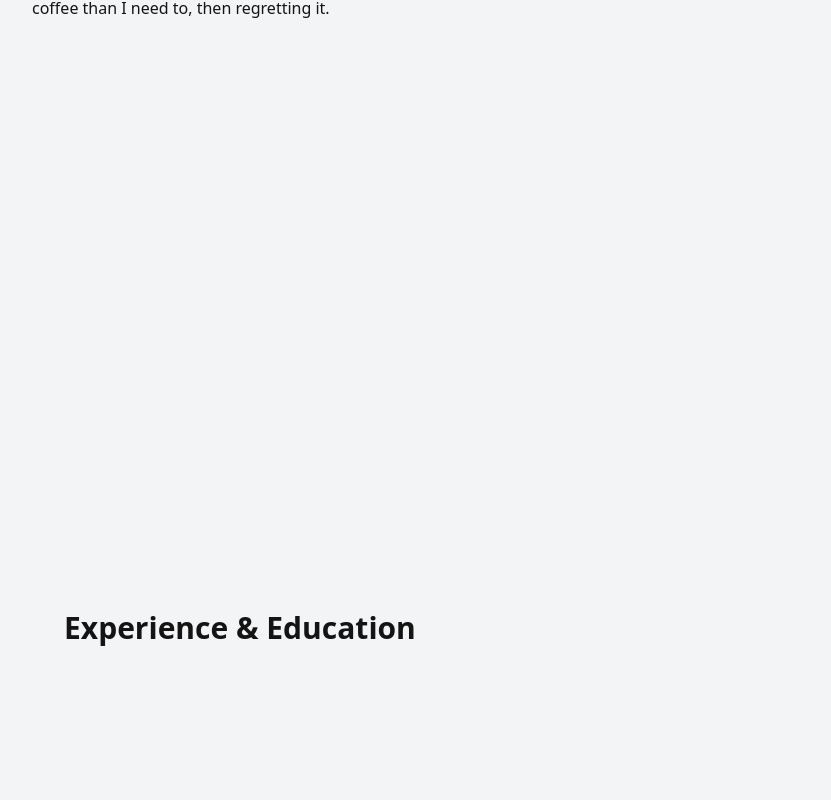
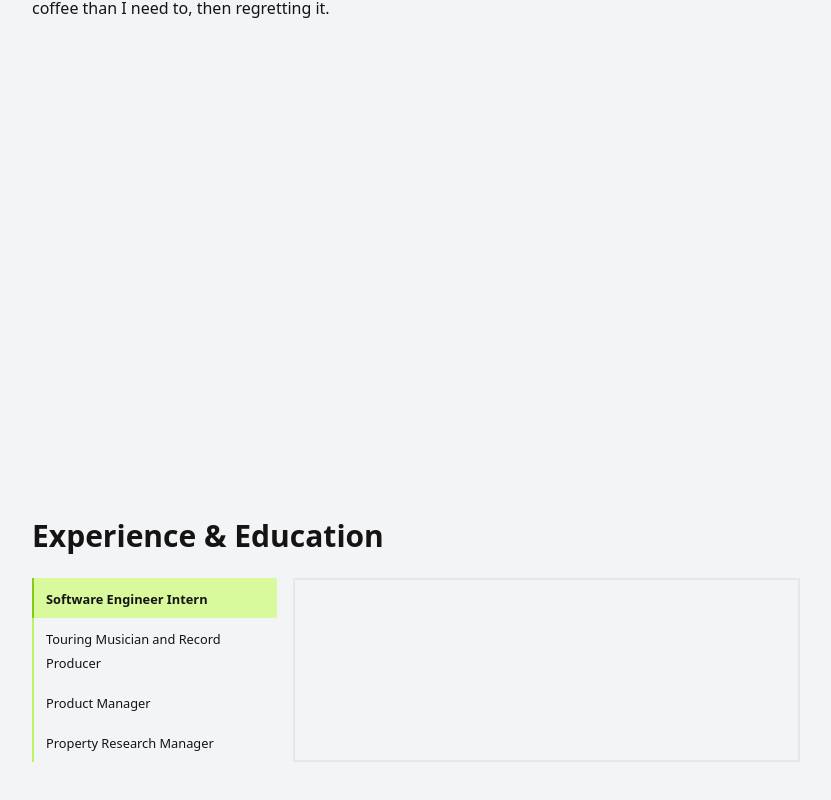
Before and after one commit to danjzych/portfolio-website, a SvelteKit app: page / in a window 1280 px wide. Shown: the part 1360-2160 px from the top of the page, without its empty margins (224-1055 px from the left). Built offline with nearby package versions, Linux system fonts and the light colour scheme.

Commit message:
Added ToggleBar component for selecting view within experience component

```diff
--- /dev/null
+++ b/src/components/ExperienceItem.svelte
@@ -0,0 +1,5 @@
+<script lang="ts">
+	export let experience;
+</script>
+
+<div class="col-span-4 border-2"></div>
--- a/src/components/NavBar.svelte
+++ b/src/components/NavBar.svelte
@@ -1,6 +1,6 @@
 <script lang="ts">
 	import { onMount } from 'svelte';
-	import { fly, slide } from 'svelte/transition';
+	import { fly } from 'svelte/transition';
 
 	let visible = false;
 	let mainVisible = false;
@@ -49,26 +49,26 @@
 					<a
 						href="#about"
 						on:click|preventDefault={handleClick}
-						transition:slide|global={{ delay: 0 }}>About</a
+						transition:fly|global={{ delay: 0, y: -20 }}>About</a
 					>
 					<a
 						href="#experience"
 						on:click|preventDefault={handleClick}
-						transition:slide|global={{ delay: 200 }}>Experience</a
+						transition:fly|global={{ delay: 200, y: -20 }}>Experience</a
 					>
 					<a
 						href="#projects"
 						on:click|preventDefault={handleClick}
-						transition:slide|global={{ delay: 400 }}>Projects</a
+						transition:fly|global={{ delay: 400, y: -20 }}>Projects</a
 					>
 					<a
 						href="#contact"
 						on:click|preventDefault={handleClick}
-						transition:slide|global={{ delay: 600 }}>Contact</a
+						transition:fly|global={{ delay: 600, y: -20 }}>Contact</a
 					>
 					<button
 						class="btn btn-sm"
-						transition:slide|global={{ delay: 1000 }}>Resume</button
+						transition:fly|global={{ delay: 900, x: -50 }}>Resume</button
 					>
 				</div>
 			{/if}
--- /dev/null
+++ b/src/components/ToggleBar.svelte
@@ -0,0 +1,24 @@
+<script lang="ts">
+	export let items: [];
+	export let selected: number;
+</script>
+
+<ul class="col-span-2">
+	{#each items as item, i}
+		<li>
+			<button
+				class="w-full border-l-2 border-lime-300 py-2 pl-3 text-left font-light hover:cursor-pointer hover:bg-lime-100 hover:font-normal"
+				class:active={selected === i}
+				on:click={() => (selected = i)}
+			>
+				<small>{item.position.title}</small>
+			</button>
+		</li>
+	{/each}
+</ul>
+
+<style>
+	.active {
+		@apply border-lime-500 bg-lime-200 font-semibold;
+	}
+</style>
--- a/src/components/sections/Experience.svelte
+++ b/src/components/sections/Experience.svelte
@@ -1,9 +1,56 @@
-<script lang="ts"></script>
+<script lang="ts">
+	import ToggleBar from '../ToggleBar.svelte';
+	import ExperienceItem from '../ExperienceItem.svelte';
 
-<div
+	const EXPERIENCE = [
+		{
+			company: {
+				name: 'Foqal',
+			},
+			position: {
+				title: 'Software Engineer Intern',
+				start_date: 'October 2023',
+				end_date: 'November 23',
+			},
+		},
+		{
+			company: { name: 'Freelance' },
+			position: {
+				title: 'Touring Musician and Record Producer',
+				start_date: 'February 22',
+				end_date: 'August 23',
+			},
+		},
+		{
+			company: { name: 'Rentable' },
+			position: {
+				title: 'Product Manager',
+				start_date: 'November 2020',
+				end_date: 'May 22',
+			},
+		},
+		{
+			company: { name: 'Rentable' },
+			position: {
+				title: 'Property Research Manager',
+				start_date: 'April 2018',
+				end_date: 'November 2020',
+			},
+		},
+	];
+
+	let selectedIdx = 0;
+</script>
+
+<section
 	id="experience"
-	class="flex min-h-screen min-w-full flex-col justify-center gap-6 px-8 md:px-40 lg:px-72"
+	class="flex min-h-screen min-w-full flex-col items-center justify-center"
 >
-	<h3 class="text-3xl font-semibold">Experience & Education</h3>
-	<div></div>
-</div>
+	<div class="w-3/5">
+		<h3 class="pb-6 text-3xl font-semibold">Experience & Education</h3>
+		<div class="w-inherit grid grid-cols-6 gap-4">
+			<ToggleBar items={EXPERIENCE} bind:selected={selectedIdx} />
+			<ExperienceItem experience={EXPERIENCE[selectedIdx]} />
+		</div>
+	</div>
+</section>
--- a/src/routes/+page.svelte
+++ b/src/routes/+page.svelte
@@ -7,9 +7,11 @@
 	import Footer from '../components/Footer.svelte';
 </script>
 
-<Hero />
-<About />
-<Experience />
-<Projects />
-<Contact />
+<main>
+	<Hero />
+	<About />
+	<Experience />
+	<Projects />
+	<Contact />
+</main>
 <Footer />
```
